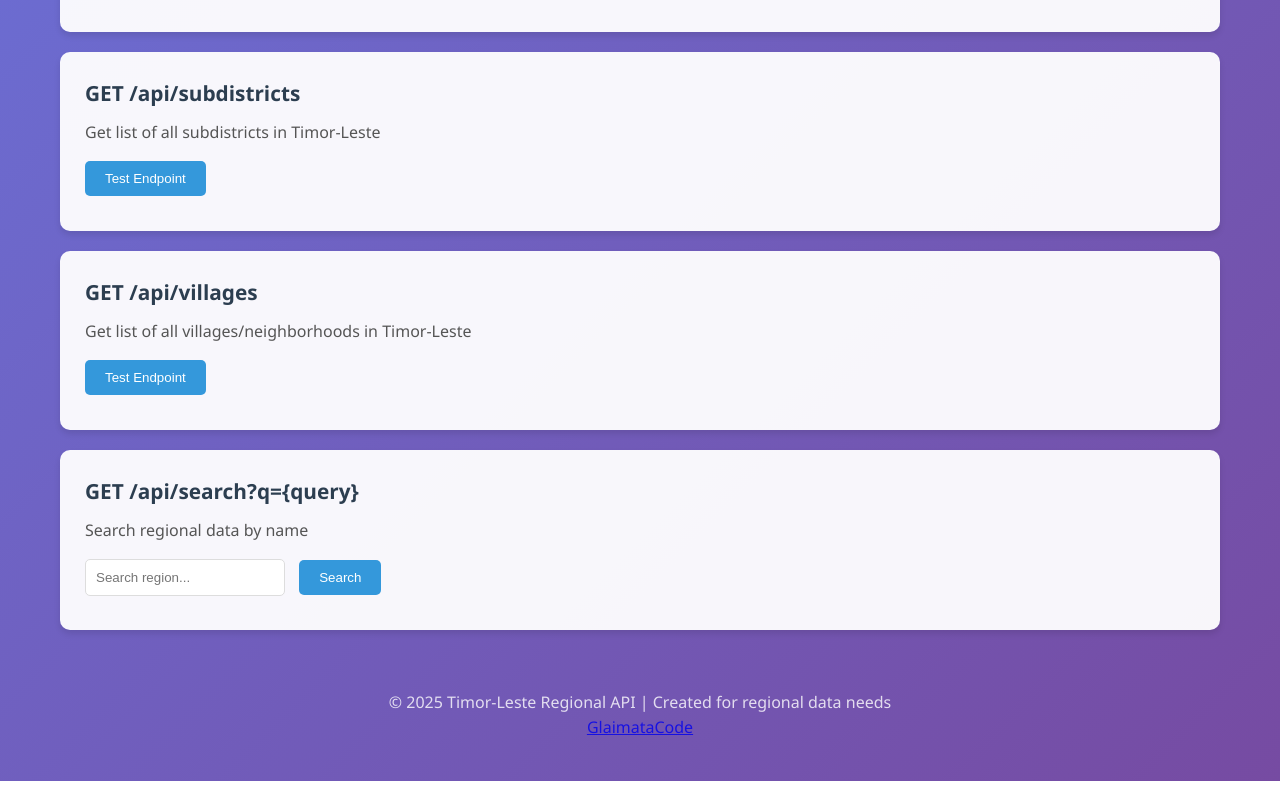
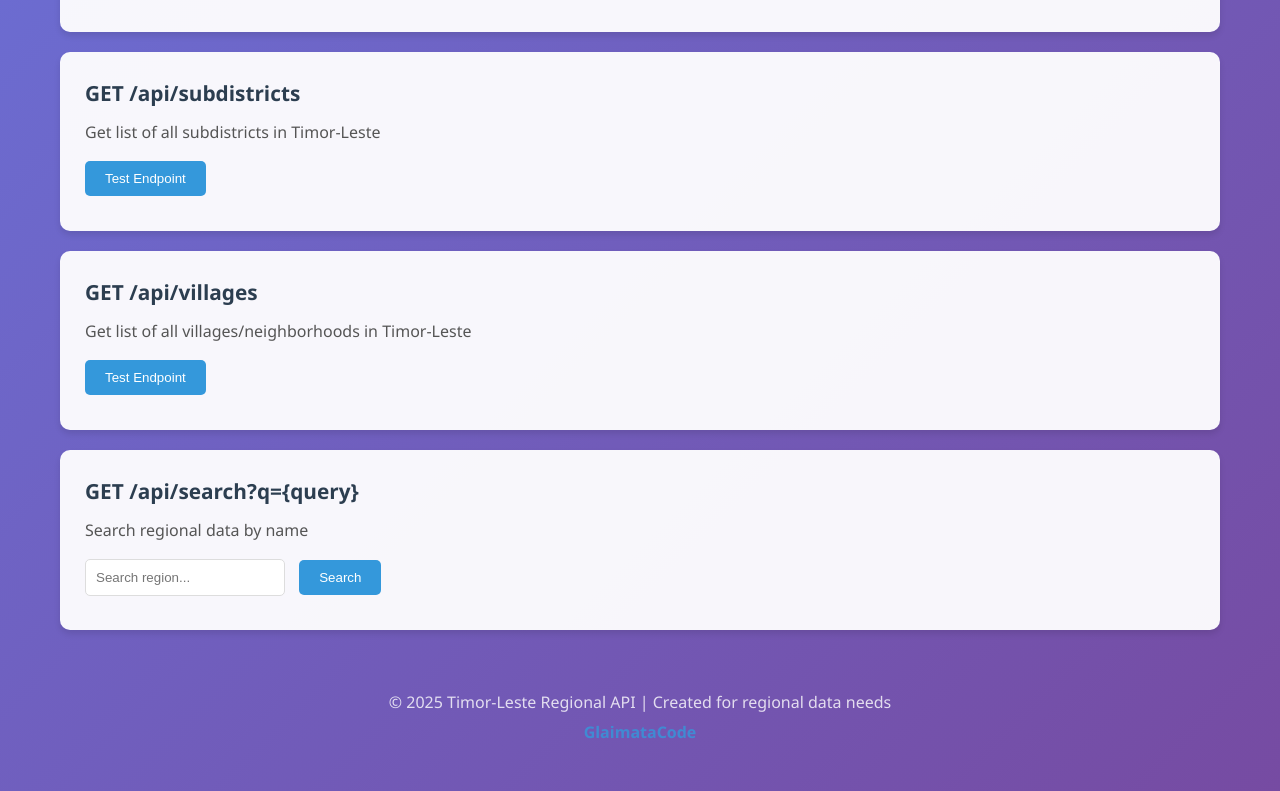
Before and after one commit to GlaimataCode/API-Wilayah-Timor-Leste, a website: page index.html in a window 1280 px wide. Shown: the part 1161-1952 px from the top of the page. Drawn offline with Linux system fonts and the light colour scheme.

Commit message:
styling to tag aa in footer

```diff
--- a/styles.css
+++ b/styles.css
@@ -164,6 +164,27 @@ footer {
     opacity: 0.8;
 }
 
+footer a {
+    color: #3498db;
+    text-decoration: none;
+    font-weight: 600;
+    padding: 5px 10px;
+    border-radius: 5px;
+    transition: all 0.3s ease;
+    display: inline-block;
+}
+
+footer a:hover {
+    color: #2980b9;
+    background-color: rgba(52, 152, 219, 0.2);
+    text-decoration: none;
+    transform: translateY(-2px);
+}
+
+footer a:active {
+    transform: translateY(0);
+}
+
 @media (max-width: 768px) {
     header h1 {
         font-size: 2em;
```
